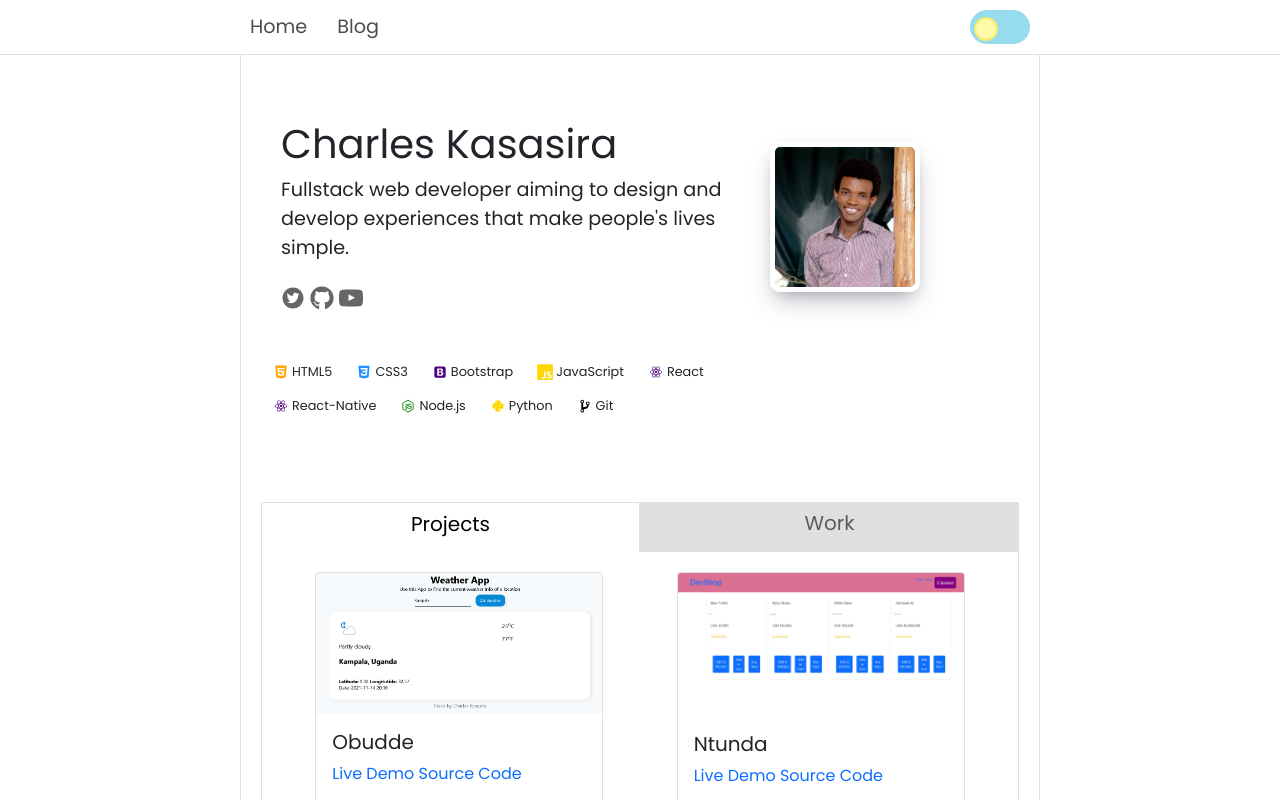
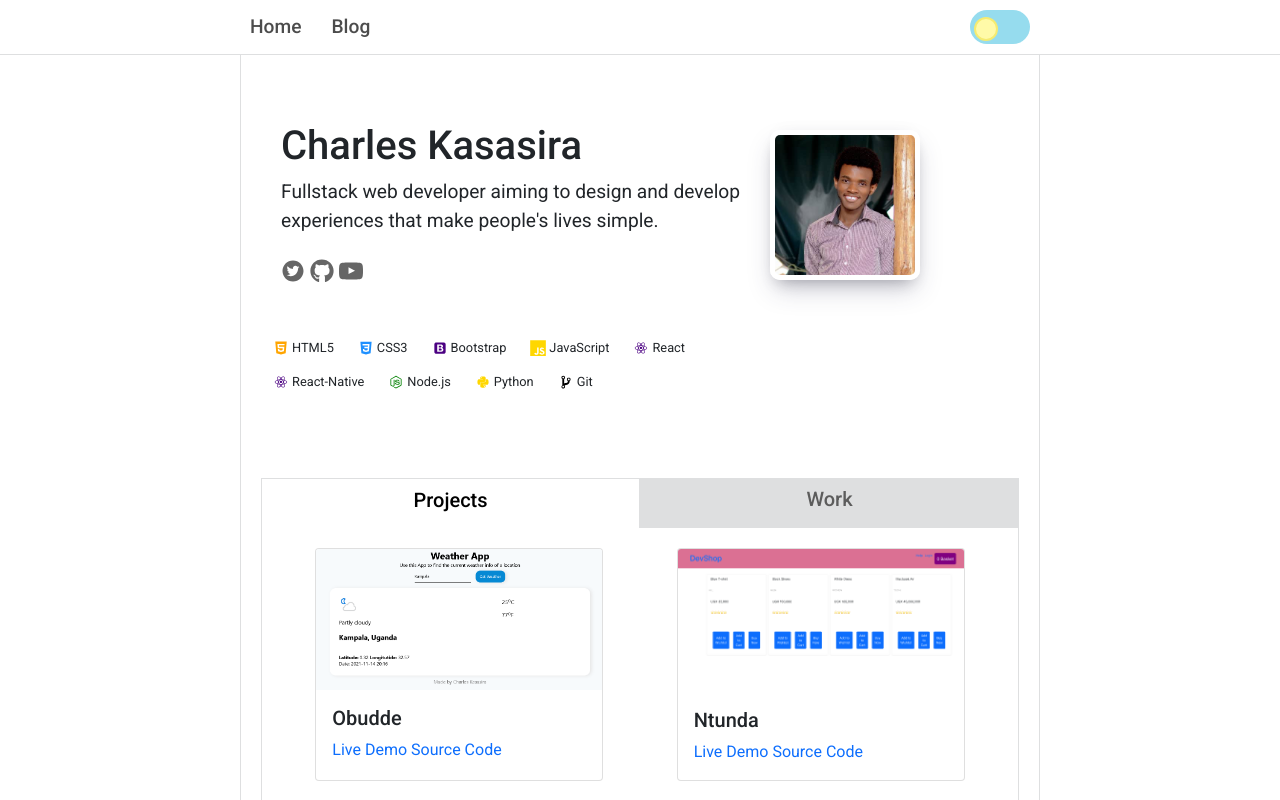
Before and after one commit to CharlesKasasira/get-tweet, a React (Create React App) app: page / in a window 1280 px wide. Shown: the top 800 px of the page. Built offline with nearby package versions, Linux system fonts and the light colour scheme.

Commit message:
Roboto font

```diff
--- a/src/index.css
+++ b/src/index.css
@@ -1,23 +1,17 @@
-@import url('https://fonts.googleapis.com/css2?family=Poppins&display=swap');
+@import url("https://fonts.googleapis.com/css2?family=Roboto:ital,wght@0,100;0,300;0,400;0,500;0,700;0,900;1,100;1,300;1,400;1,500;1,700;1,900&display=swap");
 
-html,
-body,
-*:after,
-*:before{
-    margin: 0;
-    padding: 0;
-    font-family: 'Poppins', sans-serif;
+*{
+  margin: 0;
+  padding: 0;
 }
 
 body{
-  font-family: 'Poppins', sans-serif;
-  margin: 0;
-  }
+  font-family: Roboto, 'san-serif';
+}
 
 .home{
   display: grid;
   grid-template-columns: 0.6fr 2fr 0.6fr;
-  /* background-color: #F6F8FA; */
 }
 
 .info-column{
```
Also changed, not shown: 1 other file (tests, documents, lock files or other folders).
